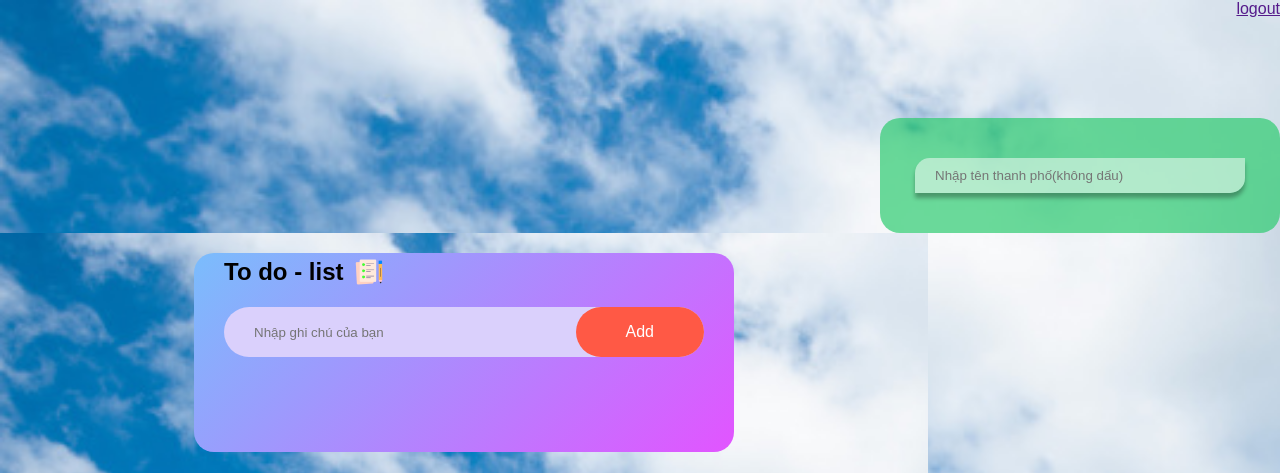
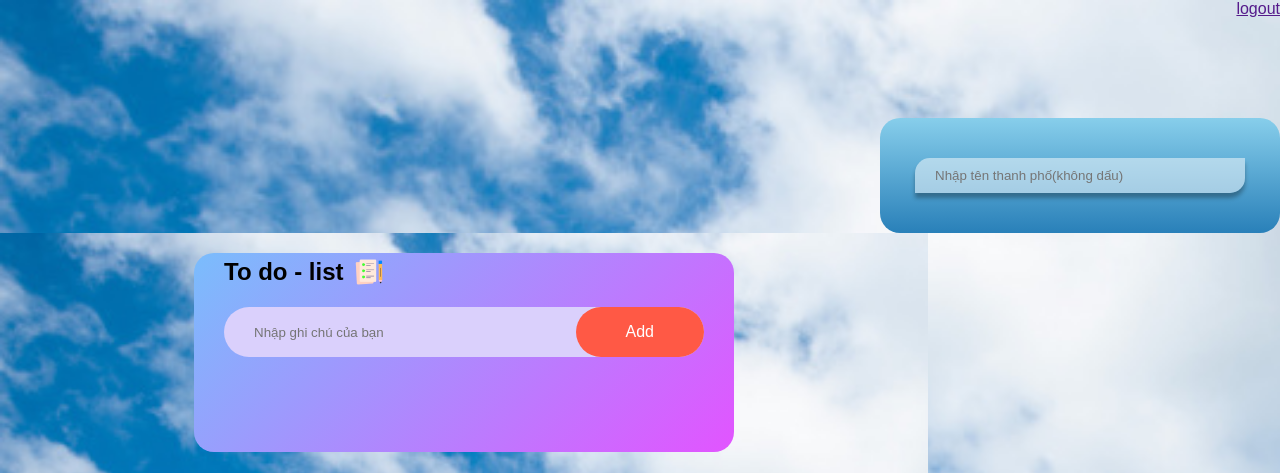
Before and after one commit to TungDuong1202/Team3-64CNTT1-WebThoiTiet, a PHP site: page /giao_dien.html in a window 1280 px wide. Shown: the top 473 px of the page. Run offline with PHP 8.4, Linux system fonts and the light colour scheme.

Commit message:
update backgrond color css file

```diff
--- a/style.css
+++ b/style.css
@@ -11,7 +11,7 @@ body{
 .card {
     width: 90%;
     max-width: 400px;
-    background-color: rgb(46, 204, 113,0.7);
+    background: linear-gradient(to top, #2980B9, #87CEEB);
     margin: 100px auto 0;
     border-radius: 20px;
     padding: 40px 35px;
```
